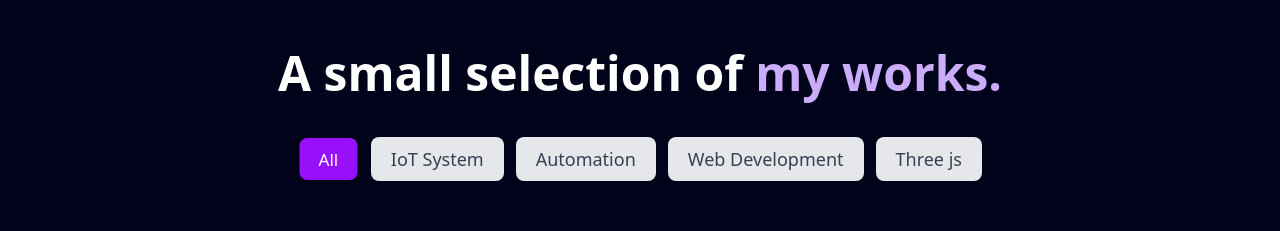
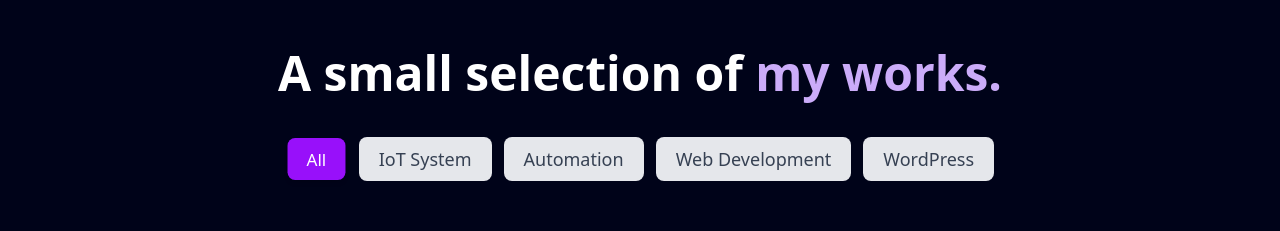
Before and after one commit to JustMe1234567/next-portfolio, a Next.js app: page / in a window 1280 px wide. Shown: the part 2960-3191 px from the top of the page. Built offline with nearby package versions, Linux system fonts and the light colour scheme.

Commit message:
added a project at project section

```diff
--- a/data/index.ts
+++ b/data/index.ts
@@ -126,7 +126,7 @@
       "/netlifyLogo.svg",
     ],
     link: "https://lotus-assessment.netlify.app/",
-    category: ["Three js"],
+    category: ["WordPress"],
     target: "_blank",
     live: true,
   },
```
